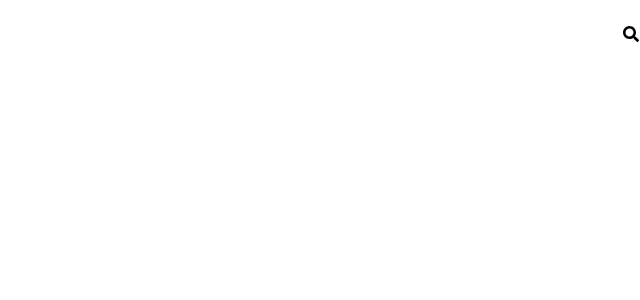
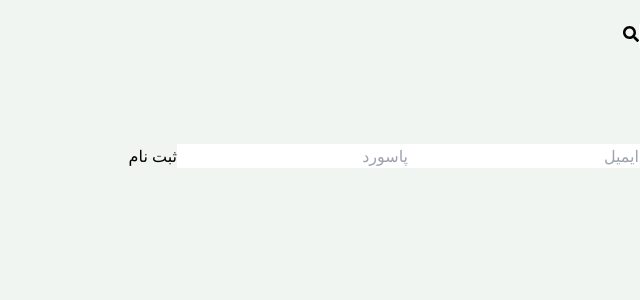
Before and after one commit to Murtazamadadi/real_state, a React (Vite) app in the folder real_state/: page /sign-up in a window 1280 px wide. Shown: the top 300 px of the page, without its empty margins (640-1280 px from the left). Built offline with nearby package versions, Linux system fonts and the light colour scheme.

Commit message:
copleted signup ul and fucntionality

```diff
--- a/real_state/src/components/Header.jsx
+++ b/real_state/src/components/Header.jsx
@@ -20,7 +20,7 @@
         >
           <input
             type='text'
-            placeholder='Search...'
+            placeholder='جستجو..'
             className='bg-transparent focus:outline-none w-24 sm:w-64'
           />
           <button>
--- a/real_state/src/index.css
+++ b/real_state/src/index.css
@@ -1,3 +1,8 @@
 @tailwind base;
 @tailwind components;
 @tailwind utilities;
+
+
+body{
+    background-color: rgb(241, 245, 241);
+}
--- a/real_state/src/pages/SignUp.jsx
+++ b/real_state/src/pages/SignUp.jsx
@@ -1,9 +1,84 @@
+import { useState } from 'react';
+import { Link,useNavigate } from 'react-router-dom';
 
+export default function SignUp() {
+  const [formData, setFormData] = useState({});
+  const [error, setError] = useState(null);
+  const [loading, setLoading] = useState(false);
+  const navigate = useNavigate();
+  const handleChange = (e) => {
+    setFormData({
+      ...formData,
+      [e.target.id]: e.target.value,
+    });
+  };
+  const handleSubmit = async (e) => {
+    e.preventDefault();
+    try {
+      setLoading(true);
+      const res = await fetch('/api/auth/sign-up', {
+        method: 'POST',
+        headers: {
+          'Content-Type': 'application/json',
+        },
+        body: JSON.stringify(formData),
+      });
+      const data = await res.json();
+      console.log(data);
+      if (data.success === false) {
+        setLoading(false);
+        setError(data.message);
+        return;
+      }
+      setLoading(false);
+      setError(null);
+      navigate('/sign-in');
+    } catch (error) {
+      setLoading(false);
+      setError(error.message);
+    }
+  };
+  return (
+    <div className='p-3 max-w-lg mx-auto'>
+      <h1 className='text-3xl text-center font-semibold my-7'>ثبت نام</h1>
+      <form onSubmit={handleSubmit} className='flex flex-col gap-4'>
+        <input
+          type='text'
+          placeholder='نام کاردی'
+          className='border p-3 rounded-lg'
+          id='username'
+          onChange={handleChange}
+        />
+        <input
+          type='email'
+          placeholder='ایمیل'
+          className='border p-3 rounded-lg'
+          id='email'
+          onChange={handleChange}
+        />
+        <input
+          type='password'
+          placeholder='پاسورد'
+          className='border p-3 rounded-lg'
+          id='password'
+          onChange={handleChange}
+        />
 
-function SignUp() {
-  return (
-    <div>SignUp</div>
-  )
+        <button
+          disabled={loading}
+          className='bg-slate-700 text-white p-3 rounded-lg uppercase hover:opacity-95 disabled:opacity-80'
+        >
+          {loading ? 'پردازش ...' : 'ثبت نام'}
+        </button>
+       {/* <OAuth/> */}
+      </form>
+      <div className='flex gap-2 mt-5'>
+        <p>آيا حساب کاربری دارید؟</p>
+        <Link to={'/sign-in'}>
+          <span className='text-blue-700'>ورود</span>
+        </Link>
+      </div>
+      {error && <p className='text-red-500 mt-5'>{error}</p>}
+    </div>
+  );
 }
-
-export default SignUp
--- a/real_state/vite.config.js
+++ b/real_state/vite.config.js
@@ -3,5 +3,13 @@
 
 // https://vitejs.dev/config/
 export default defineConfig({
+  server: {
+    proxy: {
+      '/api': {
+        target: 'http://localhost:3000',
+        secure: false,
+      },
+    },
+  },
   plugins: [react()],
 })
```
Also changed, not shown: 1 other file (tests, documents, lock files or other folders).
